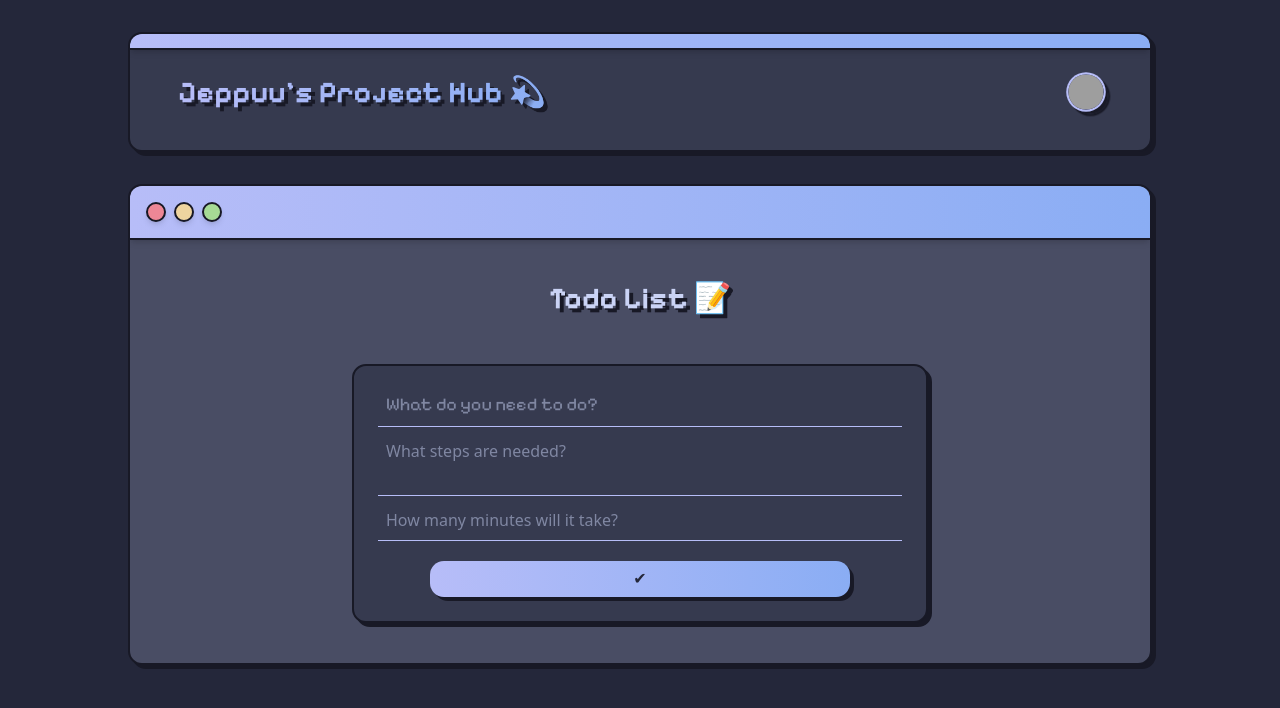
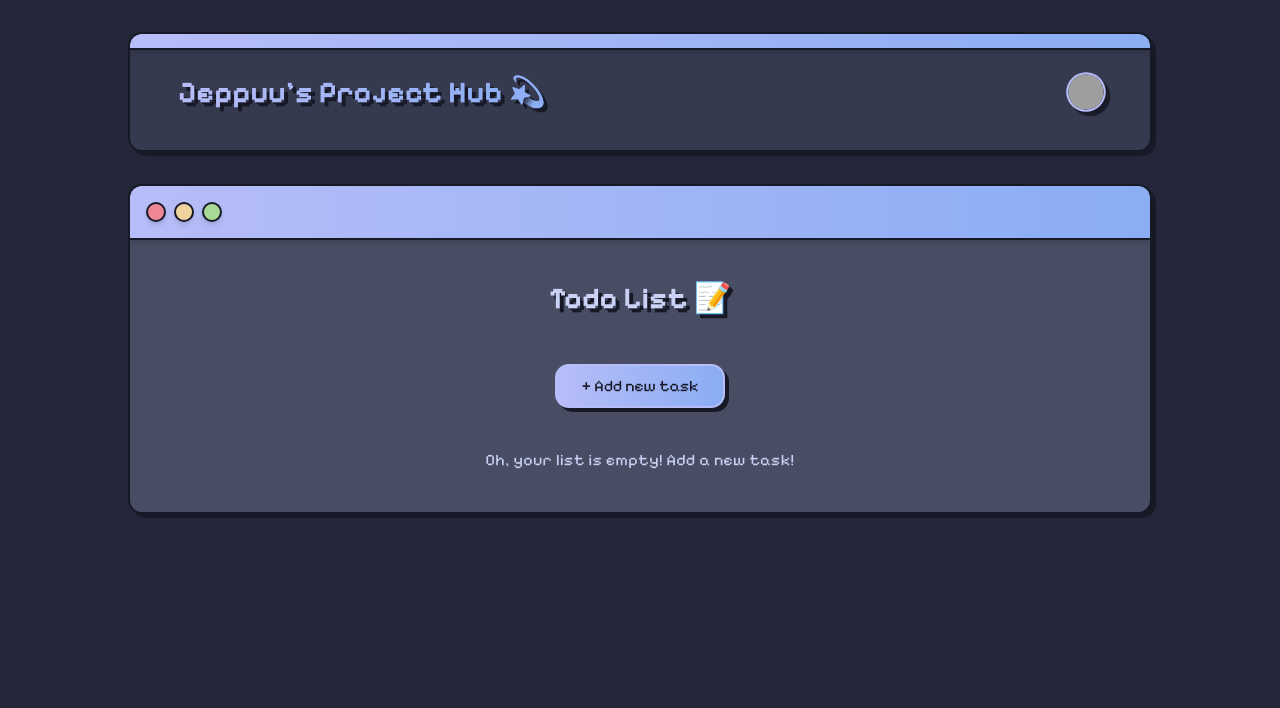
Before and after one commit to Jeppuu/project-hub, a Next.js app: page /projects/todo in a window 1280 px wide. Shown: the top 708 px of the page. Built offline with nearby package versions, Linux system fonts and the light colour scheme; grey boxes are pictures that could not be loaded.

Commit message:
add a add new task dialog

```diff
--- a/src/components/todo/todoApp.tsx
+++ b/src/components/todo/todoApp.tsx
@@ -3,6 +3,14 @@
 import { useState, useEffect, useCallback, memo } from "react";
 import TodoInput from "./todoInput";
 import TodoList from "./todoList";
+import {
+  Dialog,
+  DialogTrigger,
+  DialogContent,
+  DialogTitle,
+  DialogClose,
+} from "@radix-ui/react-dialog";
+import { DialogHeader } from "../ui/dialog";
 
 export type TodoItem = {
   id: string;
@@ -17,6 +25,7 @@ const STORAGE_KEY = "todos";
 
 const TodoApp = memo(() => {
   const [todoItems, setTodoItems] = useState<TodoItem[]>([]);
+  const [open, setOpen] = useState(false);
 
   // Load from localStorage
   useEffect(() => {
@@ -37,6 +46,7 @@ const TodoApp = memo(() => {
     (item: Omit<TodoItem, "id" | "completed">) => {
       const newItem = { ...item, id: Date.now().toString(), completed: false };
       setTodoItems((prev) => [...prev, newItem]);
+      setOpen(false);
     },
     []
   );
@@ -55,7 +65,29 @@ const TodoApp = memo(() => {
 
   return (
     <div className="max-w-xl w-full mx-auto flex flex-col gap-4">
-      <TodoInput onAdd={addTodoItem} />
+      <Dialog open={open} onOpenChange={setOpen}>
+        <DialogTrigger asChild>
+          <button className="self-center mb-2 px-6 py-2 rounded-xl gradient-to-r-custom text-crust font-pixel border-2 border-lavender drop-shadow-solid-crust hover:scale-105 transition cursor-pointer">
+            + Add new task
+          </button>
+        </DialogTrigger>
+        <DialogContent className="w-full max-w-xl bg-surface-0 border-2 border-crust rounded-xl p-6 drop-shadow-solid-crust">
+          <DialogHeader>
+            <DialogTitle className="font-pixel text-xl p-2 text-center">
+              Add a new task
+            </DialogTitle>
+          </DialogHeader>
+          <TodoInput onAdd={addTodoItem} />
+          <DialogClose asChild>
+            <button
+              className="absolute top-2 right-2 px-3 py-1 rounded-lg bg-maroon text-crust font-bold border-2 border-crust drop-shadow-solid-crust hover:bg-red transition cursor-pointer"
+              aria-label="Close"
+            >
+              ✕
+            </button>
+          </DialogClose>
+        </DialogContent>
+      </Dialog>
       <TodoList
         todoItems={todoItems}
         onRemove={removeTodoItem}
--- a/src/components/todo/todoInput.tsx
+++ b/src/components/todo/todoInput.tsx
@@ -27,7 +27,7 @@ const TodoInput = ({ onAdd }: TodoInputProps) => {
   };
 
   return (
-    <div className="w-full max-w-xl mx-auto flex flex-col gap-3 items-center bg-surface-0 border-2 border-crust rounded-xl p-6 drop-shadow-solid-crust">
+    <div className="w-full max-w-xl mx-auto flex flex-col gap-3 items-center">
       <input
         className="w-full font-pixel text-lg px-2 pb-2 border-0 border-b-1 border-lavender bg-transparent text-text transition focus:outline-none"
         value={title}
--- a/src/components/todo/todoList.tsx
+++ b/src/components/todo/todoList.tsx
@@ -8,6 +8,14 @@ type Props = {
 };
 
 const TodoList = ({ todoItems, onRemove, onToggleCompleted }: Props) => {
+  if (todoItems.length === 0) {
+    return (
+      <div className="text-text font-pixel text-center py-4 tracking-wide">
+        Oh, your list is empty! Add a new task!
+      </div>
+    );
+  }
+
   return (
     <ul className="space-y-2">
       {todoItems.map((item) => (
--- a/src/components/todo/todoListItem.tsx
+++ b/src/components/todo/todoListItem.tsx
@@ -30,7 +30,7 @@ const TodoListItem = ({ listItem, onRemove, onToggleCompleted }: Props) => {
           onRemove();
         }}
         aria-label="Remove"
-        className="absolute top-2 right-2 border-2 border-crust rounded-full bg-maroon drop-shadow-solid-crust hover:bg-red cursor-pointer z-30"
+        className="absolute top-2 right-2 border-2 border-crust rounded-lg bg-maroon drop-shadow-solid-crust hover:bg-red cursor-pointer z-30"
       >
         <Trash2 className="h-4 w-4 text-crust" />
       </Button>
```
